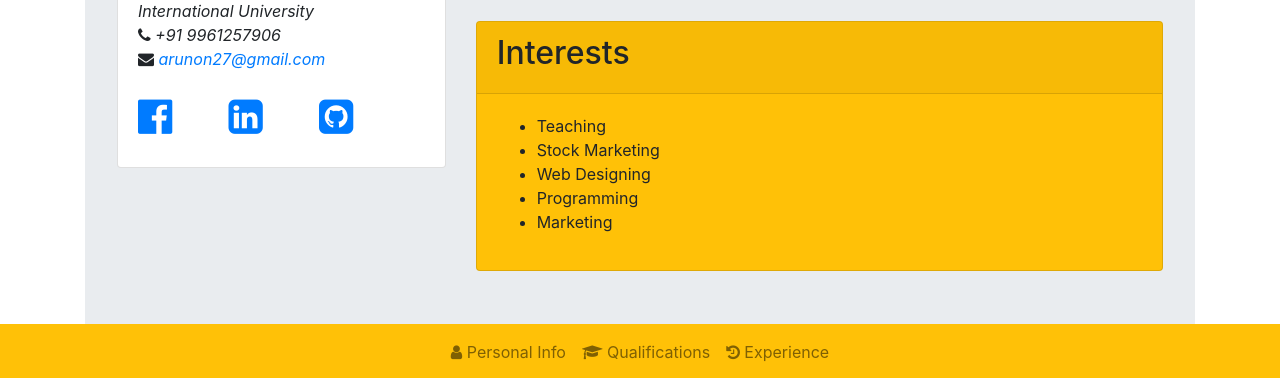
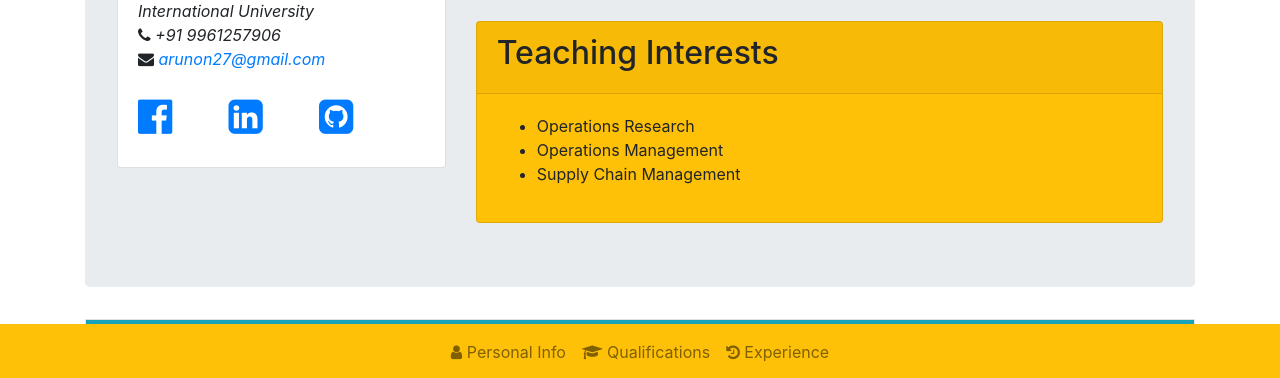
Before and after one commit to akon-siom/Arunkumar-Web.github.io, a plain HTML site: page index.html in a window 1280 px wide. Shown: the part 420-798 px from the top of the page. Drawn offline with nearby package versions, Linux system fonts and the light colour scheme.

Commit message:
Update index.html

```diff
--- a/index.html
+++ b/index.html
@@ -52,14 +52,12 @@
             </div>
           </div><br>
           <div class="card bg-warning ">
-            <div class="card-header"><h2>Interests</h2></div>
+            <div class="card-header"><h2>Teaching Interests</h2></div>
             <div class="card-body">
               <ul>
-                <li>Teaching</li>
-                <li>Stock Marketing
-                <li>Web Designing</li>
-                <li>Programming</li>
-                <li>Marketing</li>
+                <li>Operations Research </li>
+                <li>Operations Management
+                <li>Supply Chain Management</li>
               </ul>
             </div>
           </div>
```
